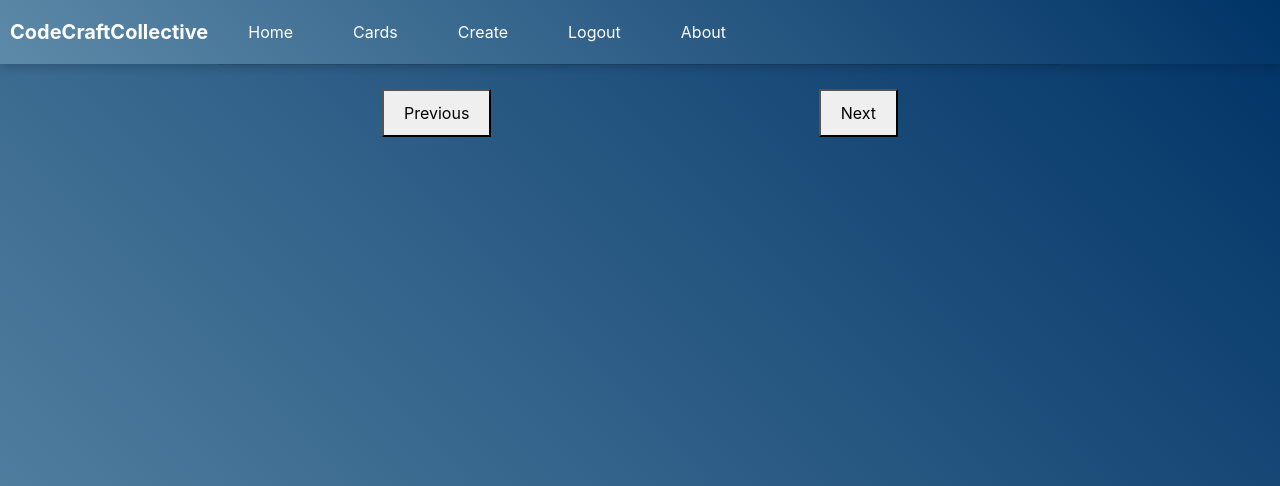
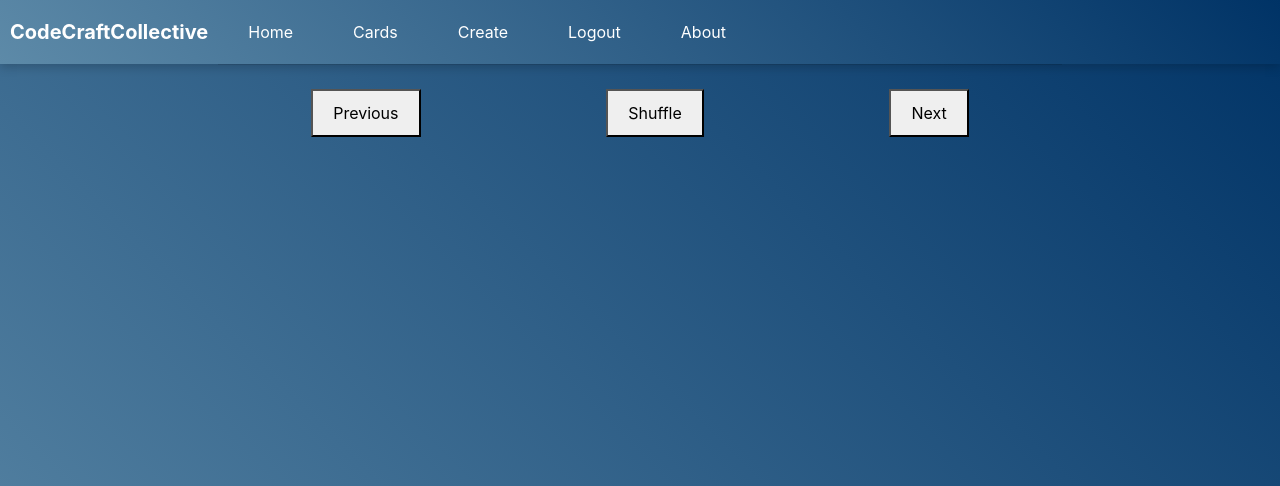
Before and after one commit to CodeCraftCollective/WebApp, a Django app: page /2 in a window 1280 px wide. Shown: the top 486 px of the page. Run offline with Django 4.2, Linux system fonts and the light colour scheme; a user stored in the database is signed in; data comes from the database, SQL or seed files in the repository.

Commit message:
Added 'Shuffle' button
Randomizes order of cards

```diff
--- a/website/main/templates/main/view.html
+++ b/website/main/templates/main/view.html
@@ -16,6 +16,8 @@
         height: 350px;
         perspective: 800px;
         position: relative;
+        padding: 50px 10px;
+
   }
 
   .card {
@@ -59,6 +61,7 @@
 
 <div class="buttons">
     <button id="prev">Previous</button>
+    <button id ="shuffle">Shuffle</button>
     <button id="next">Next</button>
 </div>
 
@@ -108,6 +111,19 @@
         document.getElementById('next').disabled = currentCardIndex === flashcardsData.length - 1;
     }
 
+    function shuffleArray(array) {
+        for (let i = array.length - 1; i > 0; i--) {
+            const j = Math.floor(Math.random() * (i + 1));
+            [array[i], array[j]] = [array[j], array[i]];
+        }
+    }
+
+    document.getElementById('shuffle').addEventListener('click', function() {
+        shuffleArray(flashcardsData); // Shuffle the flashcards
+        currentCardIndex = 0; // Reset the index to start from the first flashcard in the shuffled array
+        updateCard(); // Update the card display
+    });
+
     document.getElementById('next').addEventListener('click', function() {
         if (currentCardIndex < flashcardsData.length - 1) {
             currentCardIndex++;
```
